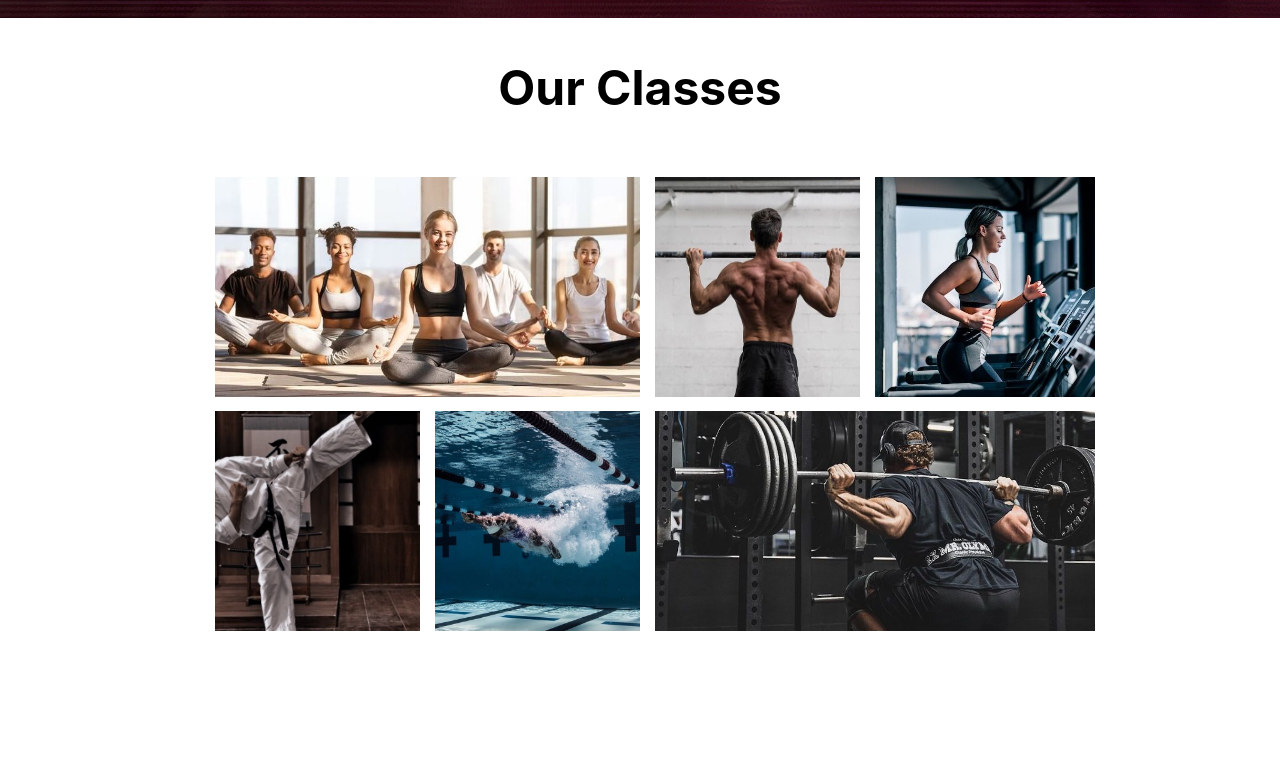
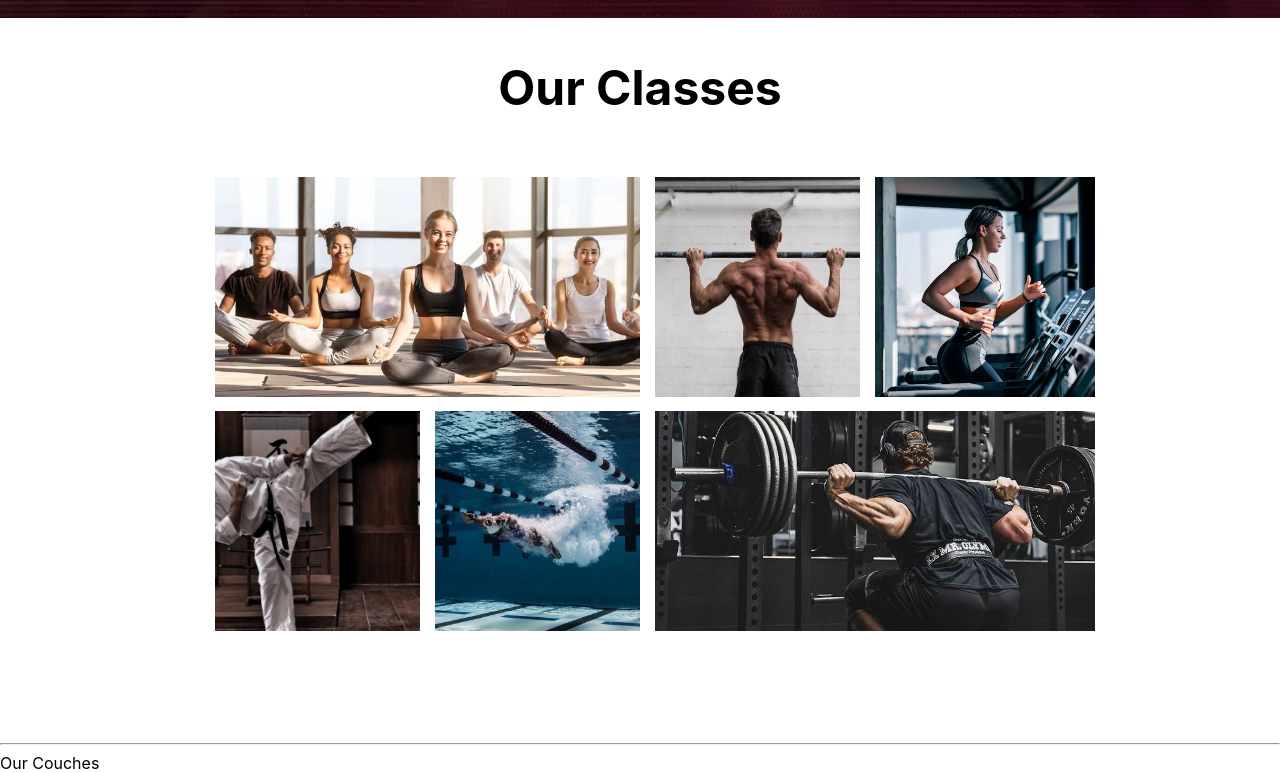
Before and after one commit to Twenfyx/react-gym, a React (Create React App) app: page / in a window 1280 px wide. Shown: the part 782-1555 px from the top of the page. Before the commit the page ends 1517 px from the top, so only its background shows below. Built offline with nearby package versions, Linux system fonts and the light colour scheme.

Commit message:
added new components

```diff
--- a/src/components/classes/Classes.css
+++ b/src/components/classes/Classes.css
@@ -1,12 +1,3 @@
-/* .photos{
-    display: flex;
-    justify-content: center;
-    align-items: center;
-    height: 100vh;
-} */
-.classes{
-    /* background-color: rgb(255, 230, 230); */
-}
 .header h1{
     margin:0;
     padding-top:5vh;
@@ -19,7 +10,6 @@
     grid-template-rows: repeat(2, 1fr) repeat(2, 0);
     grid-column-gap: 0px;
     grid-row-gap: 0px;
-
     }
 
     .div1 { grid-area: 1 / 1 / 2 / 3; }
--- a/src/components/classes/Classes.jsx
+++ b/src/components/classes/Classes.jsx
@@ -24,10 +24,10 @@ function Classes(){
                     <div className="div5"><img src={calisthenicsPhoto} alt="swimming pool" /> </div>
                     <div className="div6"><img src={cardioPhoto} alt="swimming pool" /> </div>
 
-
                 </div>
             </div>
         </div>
+        <hr/>
         </div>
     )
 }
--- /dev/null
+++ b/src/components/coaches/Coaches.css
@@ -0,0 +1,3 @@
+.drawer{
+    background-color: black;
+}
--- a/src/components/coaches/Coaches.jsx
+++ b/src/components/coaches/Coaches.jsx
@@ -1,10 +1,10 @@
 import React from "react";
-
+import styles from "./Coaches.css"
 
 function Coaches(){
     return (
-        <div>
-            this is coaches
+        <div className={styles.drawer}>
+            Our Couches
         </div>
     )
 }
--- a/src/pages/Home/Home.jsx
+++ b/src/pages/Home/Home.jsx
@@ -1,12 +1,14 @@
 import React from  'react';
 import FirstView from '../../components/firstView/FirstView';
 import Classes from '../../components/classes/Classes';
+import Coaches from '../../components/coaches/Coaches';
 function Home() {
     return(
         <div>
         <FirstView />
         <Classes/>
 
+        <Coaches/>
         </div>
 
     )
```
